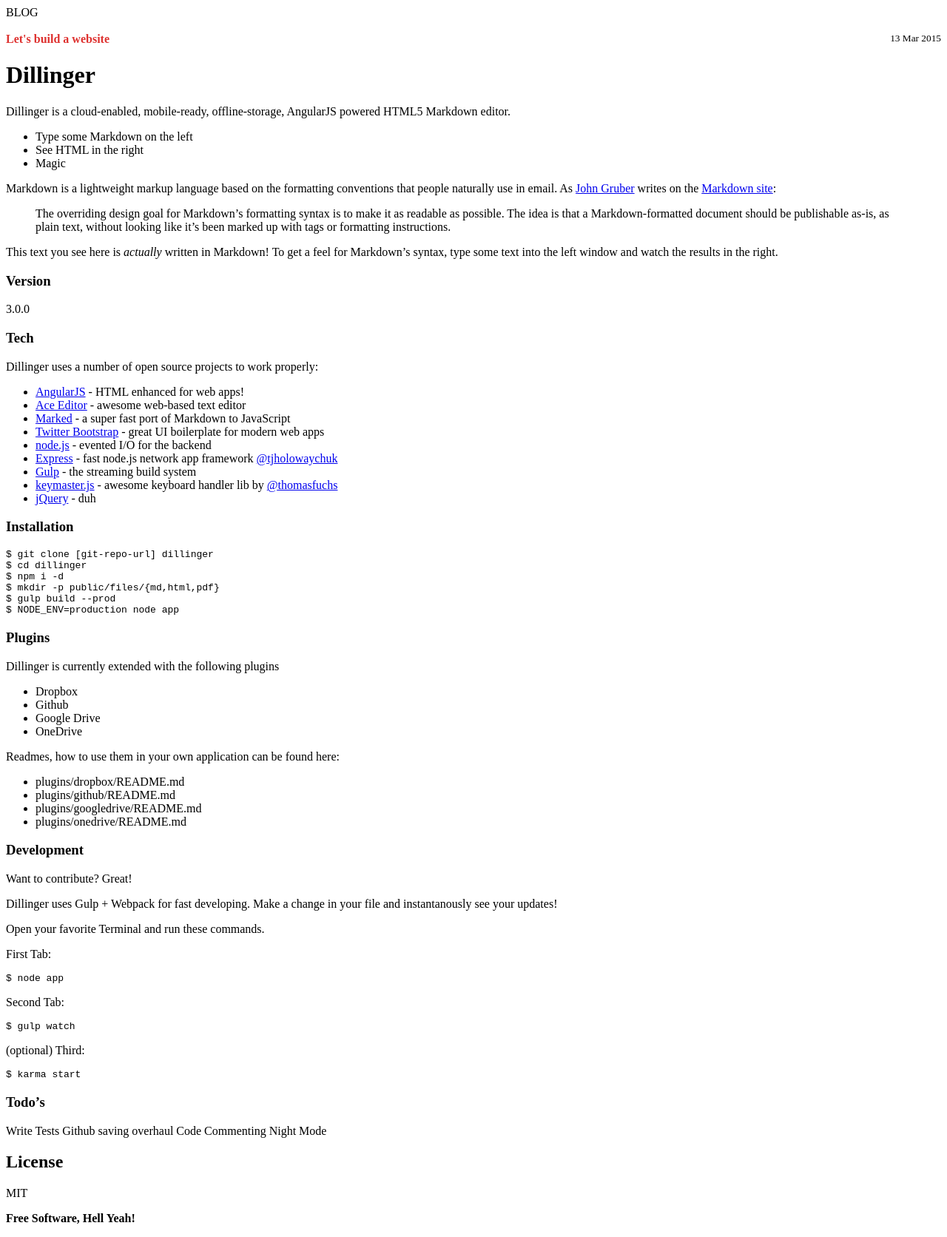
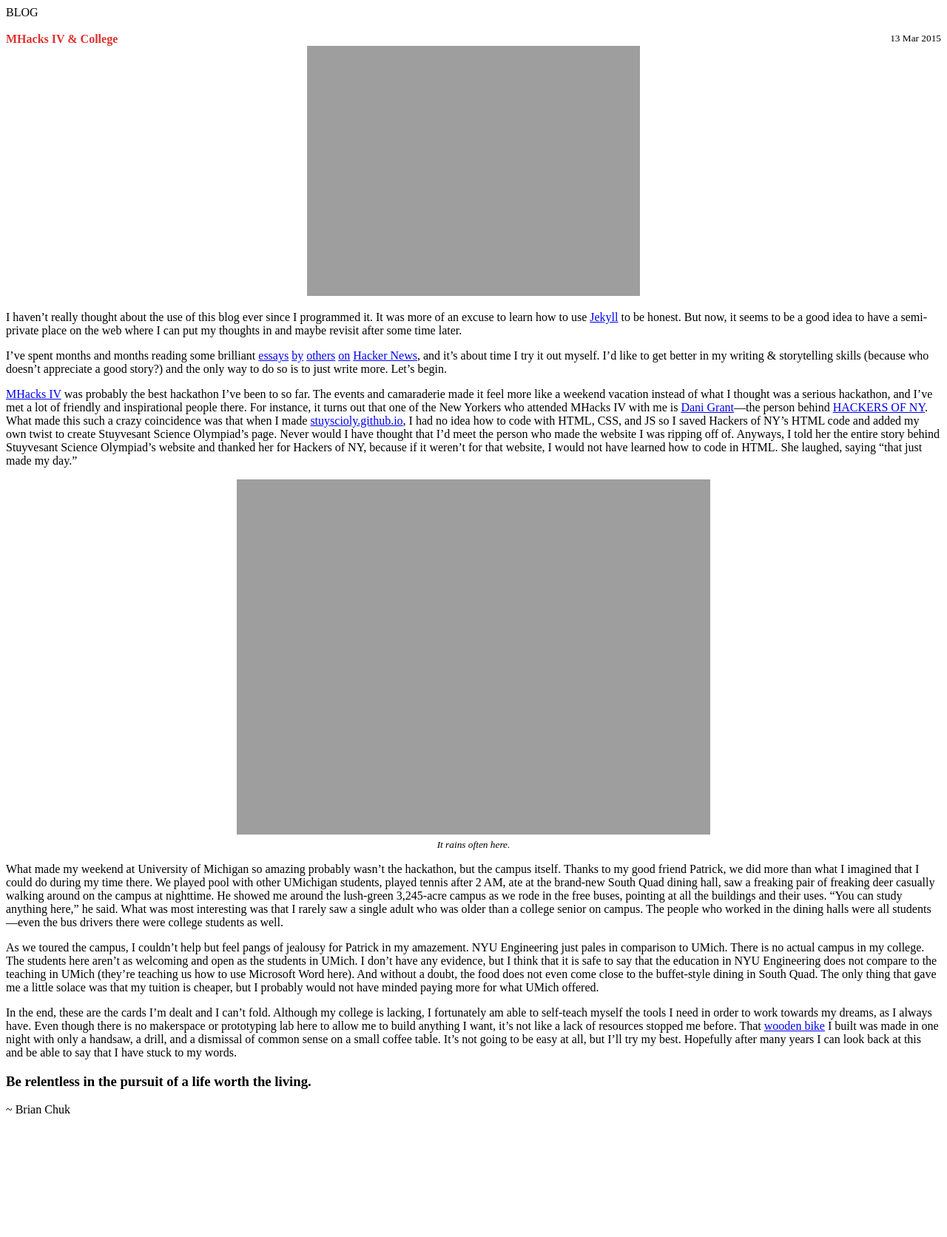
Before and after one commit to devChuk/devchukV2, a Jekyll site: the page built from _posts/2015-03-13-website.md, in a window 1280 px wide. Shown: the whole page at 74% size. Built offline with Jekyll 4.4.1, drawn with Linux system fonts in a browser that asks for light colours; nearby versions of some CDN libraries; Markdown is read by kramdown in place of the engine named in the settings; after the commit the page ends 1525 px from its top, so only the background shows below that.

Commit message:
blog seems done

````diff
--- a/_posts/2015-03-13-website.md
+++ b/_posts/2015-03-13-website.md
@@ -1,122 +1,27 @@
 ---
 layout: post
-title: Let's build a website
+title: MHacks IV & College
 ---
 
+<center><img src="http://devchuk.github.io/res/img/posts/mhacks.jpeg" alt="MHacks" height="338" width="450"></center>
 
-# Dillinger
+I haven't really thought about the use of this blog ever since I programmed it. It was more of an excuse to learn how to use [Jekyll](http://jekyllrb.com/) to be honest. But now, it seems to be a good idea to have a semi-private place on the web where I can put my thoughts in and maybe revisit after some time later.
 
-Dillinger is a cloud-enabled, mobile-ready, offline-storage, AngularJS powered HTML5 Markdown editor.
+<!---excerpt-->
 
-  - Type some Markdown on the left
-  - See HTML in the right
-  - Magic
+I've spent months and months reading some brilliant [essays](http://paulgraham.com/articles.html) [by](http://idlewords.com/2004/05/attacked_by_thugs.htm) [others](http://jackcheng.com/habit-fields) [on](http://www.nytimes.com/2014/02/02/opinion/sunday/ashes-to-ashes-but-first-a-nice-pine-box.html) [Hacker News](https://news.ycombinator.com/), and it's about time I try it out myself. I'd like to get better in my writing & storytelling skills (because who doesn't appreciate a good story?) and the only way to do so is to just write more. Let's begin.
 
-Markdown is a lightweight markup language based on the formatting conventions that people naturally use in email.  As [John Gruber] writes on the [Markdown site] [1]:
+[MHacks IV](http://mhacks.org/) was probably the best hackathon I've been to so far. The events and camaraderie made it feel more like a weekend vacation instead of what I thought was a serious hackathon, and I've met a lot of friendly and inspirational people there. For instance, it turns out that one of the New Yorkers who attended MHacks IV with me is [Dani Grant](http://www.thedanigrant.com/)&#8212;the person behind [HACKERS OF NY](http://hackersofny.com/). What made this such a crazy coincidence was that when I made [stuyscioly.github.io](http://stuyscioly.github.io/), I had no idea how to code with HTML, CSS, and JS so I saved Hackers of NY's HTML code and added my own twist to create Stuyvesant Science Olympiad's page. Never would I have thought that I'd meet the person who made the website I was ripping off of. Anyways, I told her the entire story behind Stuyvesant Science Olympiad's website and thanked her for Hackers of NY, because if it weren't for that website, I would not have learned how to code in HTML. She laughed, saying "that just made my day."
 
-> The overriding design goal for Markdown's
-> formatting syntax is to make it as readable
-> as possible. The idea is that a
-> Markdown-formatted document should be
-> publishable as-is, as plain text, without
-> looking like it's been marked up with tags
-> or formatting instructions.
+<center><img src="http://devchuk.github.io/res/img/posts/rainymich.jpg" alt="rain" height="480" width="640"><br>
+<small><i>It rains often here.</i></small></center>
 
-This text you see here is *actually* written in Markdown! To get a feel for Markdown's syntax, type some text into the left window and watch the results in the right.
+What made my weekend at University of Michigan so amazing probably wasn't the hackathon, but the campus itself. Thanks to my good friend Patrick, we did more than what I imagined that I could do during my time there. We played pool with other UMichigan students, played tennis after 2 AM, ate at the brand-new South Quad dining hall, saw a freaking pair of freaking deer casually walking around on the campus at nighttime. He showed me around the lush-green 3,245-acre campus as we rode in the free buses, pointing at all the buildings and their uses. "You can study anything here," he said. What was most interesting was that I rarely saw a single adult who was older than a college senior on campus. The people who worked in the dining halls were all students&#8212;even the bus drivers there were college students as well.
 
-### Version
-3.0.0
+As we toured the campus, I couldn't help but feel pangs of jealousy for Patrick in my amazement. NYU Engineering just pales in comparison to UMich. There is no actual campus in my college. The students here aren't as welcoming and open as the students in UMich. I don't have any evidence, but I think that it is safe to say that the education in NYU Engineering does not compare to the teaching in UMich (they're teaching us how to use Microsoft Word here). And without a doubt, the food does not even come close to the buffet-style dining in South Quad. The only thing that gave me a little solace was that my tuition is cheaper, but I probably would not have minded paying more for what UMich offered.
 
-### Tech
+In the end, these are the cards I'm dealt and I can't fold. Although my college is lacking, I fortunately am able to self-teach myself the tools I need in order to work towards my dreams, as I always have. Even though there is no makerspace or prototyping lab here to allow me to build anything I want, it's not like a lack of resources stopped me before. That [wooden bike](http://devchuk.github.io/portfolio/miscellaneous/the_wooden_trike.html) I built was made in one night with only a handsaw, a drill, and a dismissal of common sense on a small coffee table. It's not going to be easy at all, but I'll try my best. Hopefully after many years I can look back at this and be able to say that I have stuck to my words.
 
-Dillinger uses a number of open source projects to work properly:
+###Be relentless in the pursuit of a life worth the living.
 
-* [AngularJS] - HTML enhanced for web apps!
-* [Ace Editor] - awesome web-based text editor
-* [Marked] - a super fast port of Markdown to JavaScript
-* [Twitter Bootstrap] - great UI boilerplate for modern web apps
-* [node.js] - evented I/O for the backend
-* [Express] - fast node.js network app framework [@tjholowaychuk]
-* [Gulp] - the streaming build system
-* [keymaster.js] - awesome keyboard handler lib by [@thomasfuchs]
-* [jQuery] - duh
-
-### Installation
-
-```sh
-$ git clone [git-repo-url] dillinger
-$ cd dillinger
-$ npm i -d
-$ mkdir -p public/files/{md,html,pdf}
-$ gulp build --prod
-$ NODE_ENV=production node app
-```
-
-### Plugins
-
-Dillinger is currently extended with the following plugins
-
-* Dropbox
-* Github
-* Google Drive
-* OneDrive
-
-Readmes, how to use them in your own application can be found here:
-
-* plugins/dropbox/README.md
-* plugins/github/README.md
-* plugins/googledrive/README.md
-* plugins/onedrive/README.md
-
-### Development
-
-Want to contribute? Great!
-
-Dillinger uses Gulp + Webpack for fast developing.
-Make a change in your file and instantanously see your updates!
-
-Open your favorite Terminal and run these commands.
-
-First Tab:
-```sh
-$ node app
-```
-
-Second Tab:
-```sh
-$ gulp watch
-```
-
-(optional) Third:
-```sh
-$ karma start
-```
-
-### Todo's
-
-Write Tests
-Github saving overhaul
-Code Commenting
-Night Mode
-
-License
-----
-
-MIT
-
-
-**Free Software, Hell Yeah!**
-
-[john gruber]:http://daringfireball.net/
-[@thomasfuchs]:http://twitter.com/thomasfuchs
-[1]:http://daringfireball.net/projects/markdown/
-[marked]:https://github.com/chjj/marked
-[Ace Editor]:http://ace.ajax.org
-[node.js]:http://nodejs.org
-[Twitter Bootstrap]:http://twitter.github.com/bootstrap/
-[keymaster.js]:https://github.com/madrobby/keymaster
-[jQuery]:http://jquery.com
-[@tjholowaychuk]:http://twitter.com/tjholowaychuk
-[express]:http://expressjs.com
-[AngularJS]:http://angularjs.org
-[Gulp]:http://gulpjs.com
+~ Brian Chuk
````
Also changed, not shown: blog/index.html (+10 -6 lines), res/css/posts.css (+7 -6 lines).
